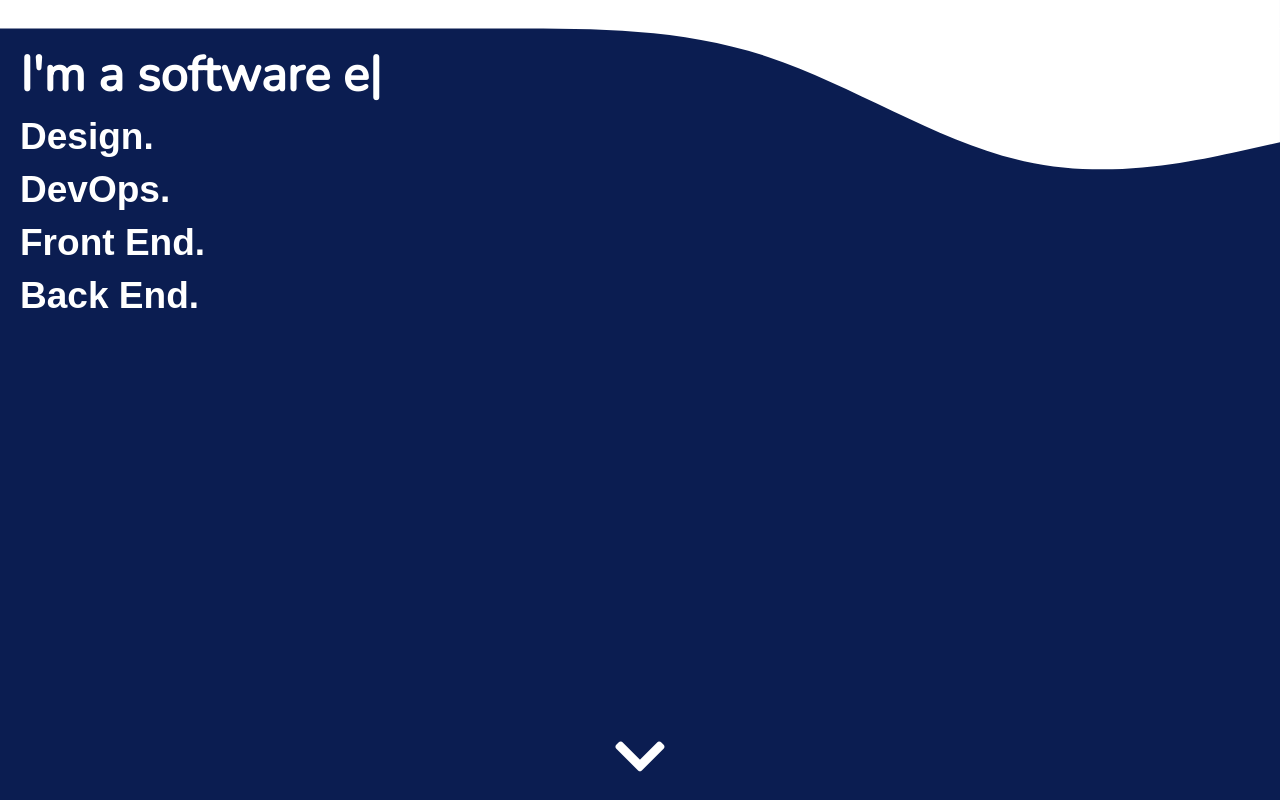
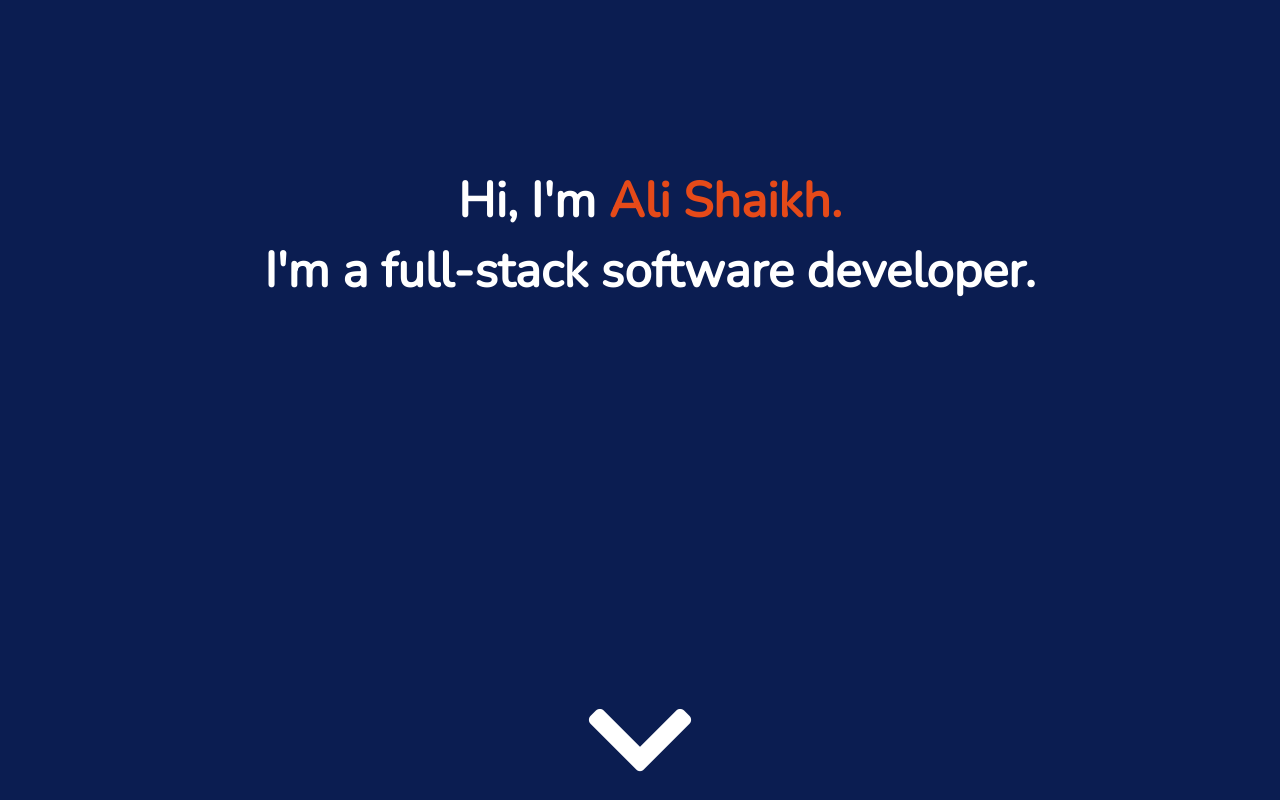
Before and after one commit to pakiKanga/portfolio, a React (Create React App) app: page / in a window 1280 px wide. Shown: the top 800 px of the page. Built offline with nearby package versions, Linux system fonts and the light colour scheme; a web font is replaced by a local one.

Commit message:
new change

```diff
--- a/src/App.css
+++ b/src/App.css
@@ -1,5 +1,6 @@
 body {
   font-family: "Montserrat", sans-serif;
+  -webkit-font-smoothing: antialiased;
   background-color: #26A69A;
   background-repeat: no-repeat;
   background-position: center;
--- a/src/App.js
+++ b/src/App.js
@@ -9,15 +9,6 @@ class App extends Component {
   render() {
     return (
       <>
-        <div className="top-wave">
-          <svg xmlns="http://www.w3.org/2000/svg" viewBox="0 0 1440 320">
-            <path
-              fill="#fff"
-              fill-opacity="1"
-              d="M0,32L48,32C96,32,192,32,288,32C384,32,480,32,576,32C672,32,768,32,864,64C960,96,1056,160,1152,181.3C1248,203,1344,181,1392,170.7L1440,160L1440,0L1392,0C1344,0,1248,0,1152,0C1056,0,960,0,864,0C768,0,672,0,576,0C480,0,384,0,288,0C192,0,96,0,48,0L0,0Z"
-            ></path>
-          </svg>
-        </div>
 
         <Summary />
         <div name="featured-projects">
--- a/src/components/ContactInfo.js
+++ b/src/components/ContactInfo.js
@@ -11,12 +11,12 @@ class ContactInfo extends Component {
           </div>
           <ul className="contact-list">
           <li>
-            <a href="https://www.linkedin.com/in/shaikhspeare/">
+            <a href="https://www.linkedin.com/in/shaikhspeare/" target="_blank">
               <i class="fab fa-linkedin contact-icon white"></i>
             </a>
               </li>
           <li>
-            <a href="mailto:ali@infinibit.com.au">
+            <a href="mailto:ali@infinibit.com.au" target="_blank">
               <i class="fas fa-envelope contact-icon white"></i>
               </a>
           </li>
--- a/src/components/Projects.js
+++ b/src/components/Projects.js
@@ -15,9 +15,9 @@ class Projects extends Component {
     return (
         <div className="project-container">
         <h1 className="featured-projects-header">
-        FEATURED PROJECTS
+        <Fade left big>FEATURED PROJECTS</Fade>
           </h1>
-          <Fade top >
+          <Fade bottom >
           {projectList}
           </Fade>
         </div>
--- a/src/components/Summary.js
+++ b/src/components/Summary.js
@@ -1,7 +1,5 @@
 import React, { Component } from "react";
 import "./../css/summary.css";
-import Typed from "typed.js";
-
 import * as Scroll from "react-scroll";
 
 // Or Access Link,Element,etc as follows
@@ -50,47 +48,13 @@ class Summary extends Component {
       smooth: true
     });
   };
-  componentDidMount() {
-    this.prev = window.scrollY;
-
-    const strings = ["Hi, I'm Ali.", "I'm a software engineer."];
-    console.log(strings);
-    // You can pass other options here, such as typing speed, back speed, etc.
-    const options = {
-      strings: strings,
-      typeSpeed: 50,
-      backSpeed: 50,
-      backDelay: 1000,
-      loop: true
-    };
-    // this.el refers to the <span> in the render() method
-    this.typed = new Typed(this.el, options);
-  }
-
-  componentWillUnmount() {
-    this.typed.destroy();
-  }
 
   render() {
     return (
       <div className="summary-container">
 
         <div className="summary-intro">
-          <span
-            style={{ whiteSpace: "pre" }}
-            ref={el => {
-              this.el = el;
-            }}
-          />
-        </div>
-
-        <div className="summary-content">
-          <ul className="summary-list" ref={this.summaryRef}>
-            <li className="animated bounceInLeft delay-1s faster">Design.</li>
-            <li className="animated bounceInLeft delay-1s fast">DevOps.</li>
-            <li className="animated bounceInLeft delay-1s slow">Front End.</li>
-            <li className="animated bounceInLeft delay-1s slower">Back End.</li>
-          </ul>
+          Hi, I'm <span id="name">Ali Shaikh.</span> <br />I'm a full-stack software developer.
         </div>
 
         <div className="bottom-container">
--- a/src/css/project.css
+++ b/src/css/project.css
@@ -96,4 +96,5 @@ svg {
   text-align: center;
   font-size: 28px;
   font-weight: bolder;
+  color: #212121;
 }
--- a/src/css/summary.css
+++ b/src/css/summary.css
@@ -9,10 +9,19 @@
     padding-top: 40px;
     color: black;
     text-align: left;
-    font-size: 4.5vw;
     font-family: "Nunito", sans-serif;
     background-color: #0B1D51;
     color: white;
+    display: flex;
+    align-items: flex-start;
+    justify-content: center;
+}
+
+.summary-intro {
+  margin-top: 10%;
+  font-size: calc(40px + (26 - 14) * ((100vw - 300px) / (1600 - 300)));
+  font-weight: bold;
+  text-align: center;
 }
 
 .top-wave {
@@ -40,11 +49,11 @@
 }
 
 
-.summary-intro {
-  font-size: calc(40px + (26 - 14) * ((100vw - 300px) / (1600 - 300)));
-  font-weight: bold;
+
+
+#name {
+  color: #E64A19;
 }
-
 .summary-content {
   font-family: "Muli", sans-serif;
   font-weight: 800;
@@ -69,6 +78,7 @@
 
 .scroll-down-icon {
   color: white;
+  font-size: 120px;
 }
 
 .scroll-down-icon:hover {
```
